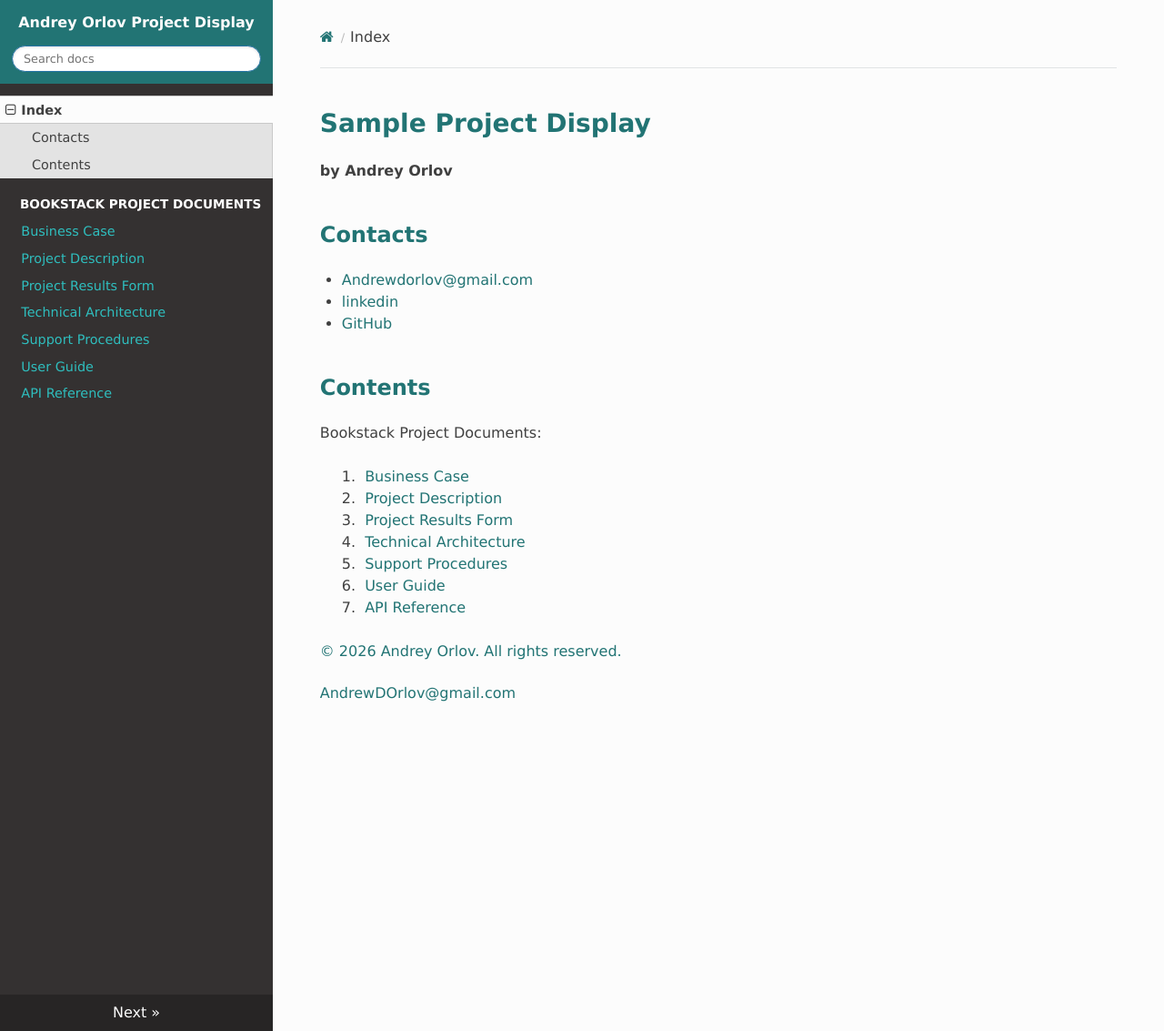
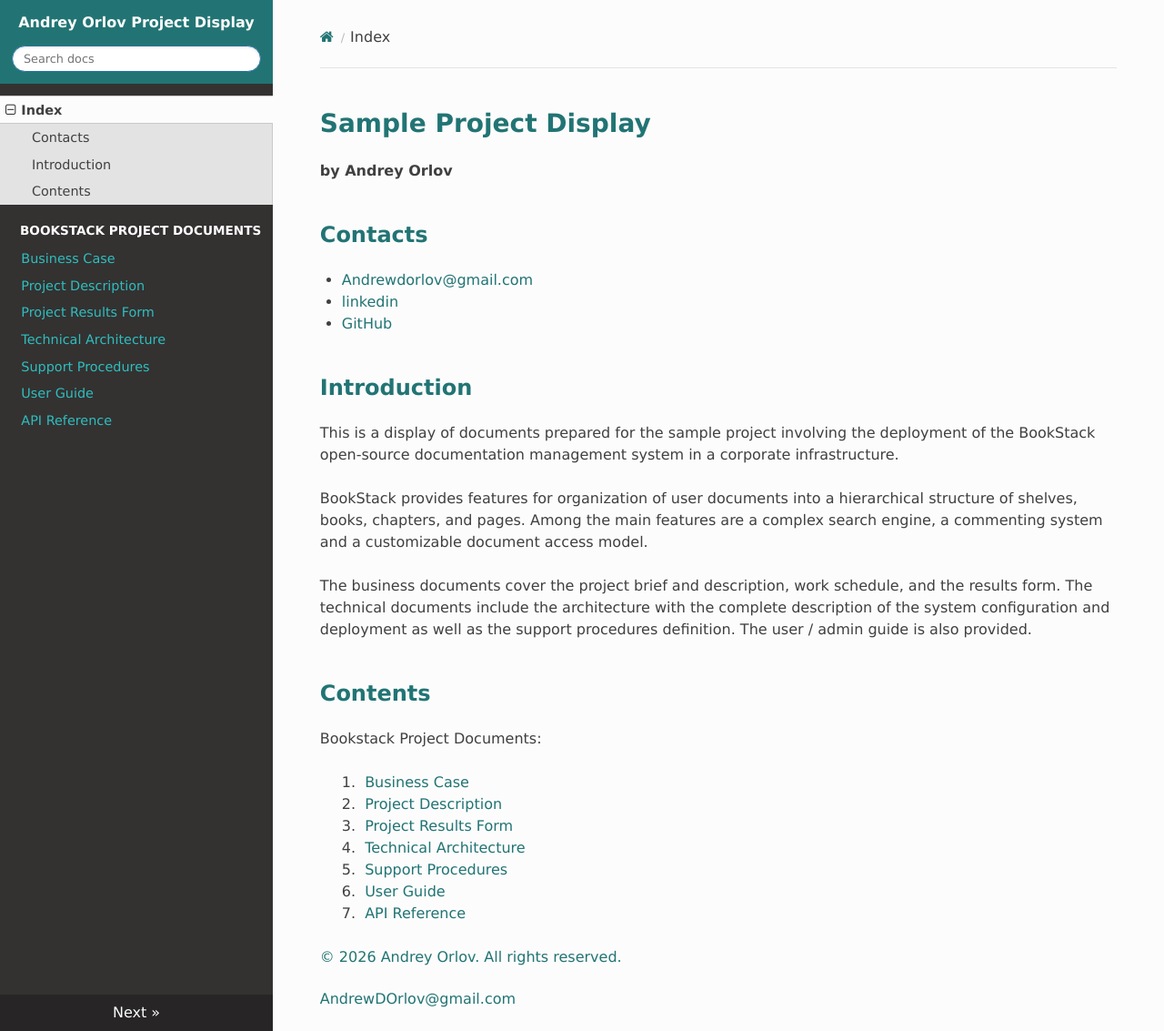
Before and after one commit to AndrewDOrlov/andrewdorlov.github.io, an MkDocs documentation site: the page built from docs/index.md, in a window 1280 px wide and 1133 px high. Shown: the whole window at 91% size. Built offline with MkDocs 1.6.1, drawn with Linux system fonts in a browser that asks for light colours; nearby versions of some CDN libraries.

Commit message:
updated index.md, added intro

```diff
--- a/docs/index.md
+++ b/docs/index.md
@@ -8,6 +8,13 @@
 - [linkedin](https://linkedin.com/in/andrew-orlov-447340240)
 - [GitHub](https://github.com/AndrewDOrlov)
 
+## Introduction
+
+This is a display of documents prepared for the sample project involving the deployment of the BookStack open-source documentation management system in a corporate infrastructure.
+
+BookStack provides features for organization of user documents into a hierarchical structure of shelves, books, chapters, and pages. Among the main features are a complex search engine, a commenting system and a customizable document access model.
+
+The business documents cover the project brief and description, work schedule, and the results form. The technical documents include the architecture with the complete description of the system configuration and deployment as well as the support procedures definition. The user / admin guide is also provided.
 
 ## Contents
 
```
